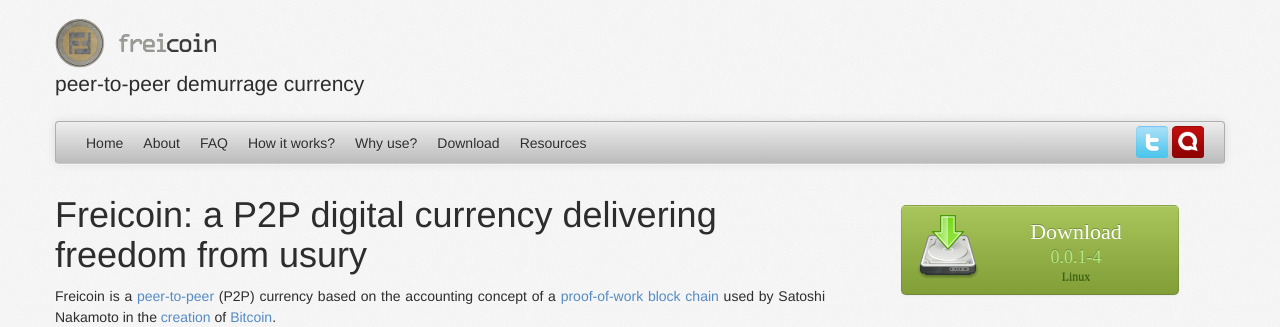
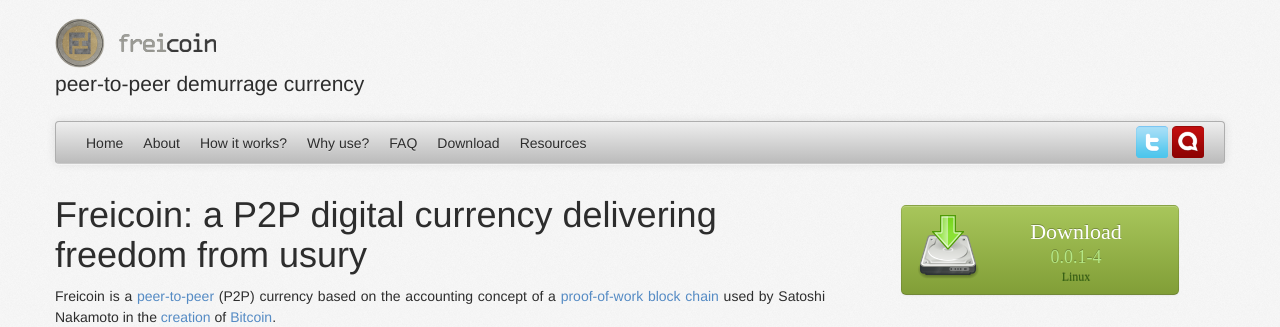
Before and after one commit to freicoin/freico.in, a Jekyll site: the page built from index.md, in a window 1280 px wide. Shown: the top 327 px of the page. Built offline with Jekyll 4.4.1, drawn with Linux system fonts in a browser that asks for light colours; nearby versions of some CDN libraries; some web fonts are replaced; comment, search, counter and statistics services are not loaded.

Commit message:
Reorder menu. Place 'FAQ' after 'Why use?'

```diff
--- a/_config.yml
+++ b/_config.yml
@@ -31,14 +31,14 @@
             title: About
             url: /about/index.html
         -
-            title: FAQ
-            url: /faq/index.html
-        -
             title: How it works?
             url: /how/index.html
         -
             title: Why use?
             url: /why/index.html
+        -
+            title: FAQ
+            url: /faq/index.html
         -
             title: Download
             url: /download/index.html
```
